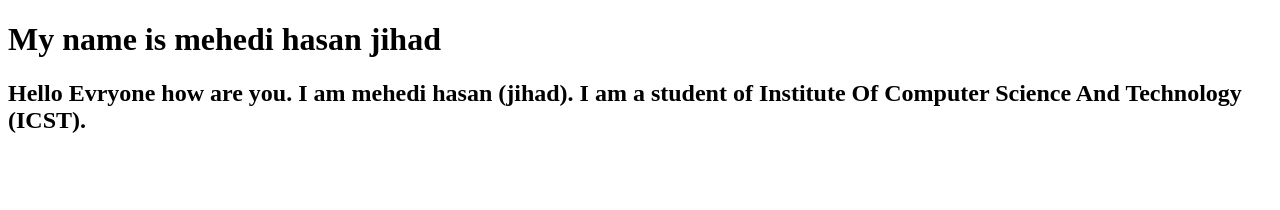
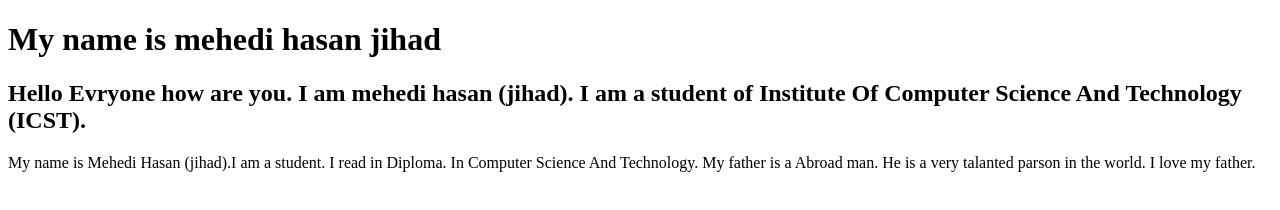
Before and after one commit to mhedi-hasan/my-first-github-repo, a plain HTML site: page index.html in a window 1280 px wide. Drawn offline with Linux system fonts and the light colour scheme.

Commit message:
updated featcher

```diff
--- a/index.html
+++ b/index.html
@@ -10,5 +10,9 @@
     <h2>Hello Evryone how are you. I am mehedi hasan (jihad). I am a student
         of Institute Of Computer Science And Technology (ICST).
     </h2>
+    <p>My name is Mehedi Hasan (jihad).I am a student. I read in Diploma. In
+        Computer Science And Technology. My father is a Abroad man. He is a
+        very talanted parson in the world. I love my father.
+    </p>
 </body>
 </html>
```
